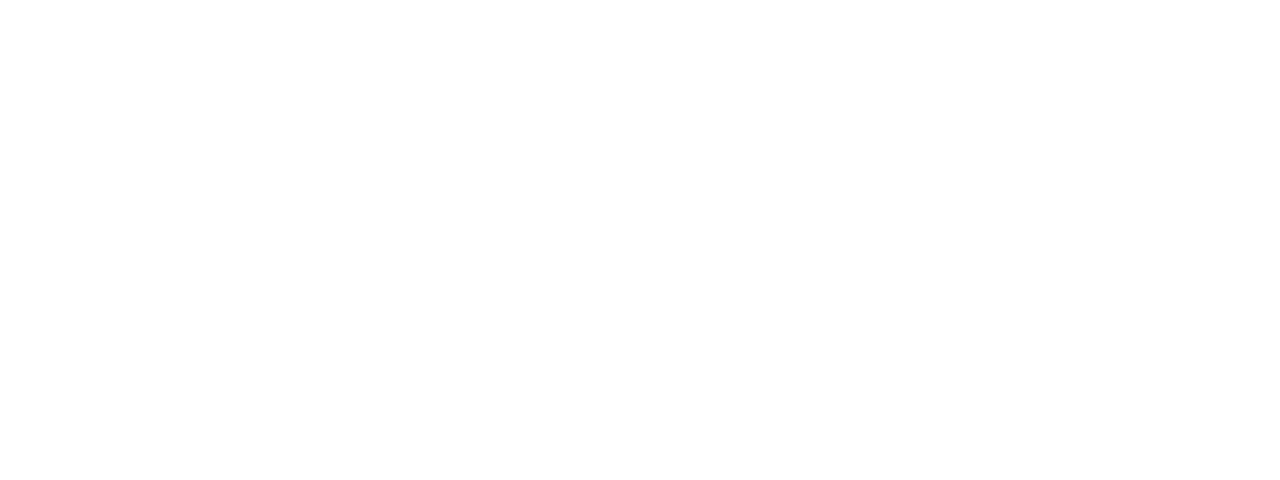
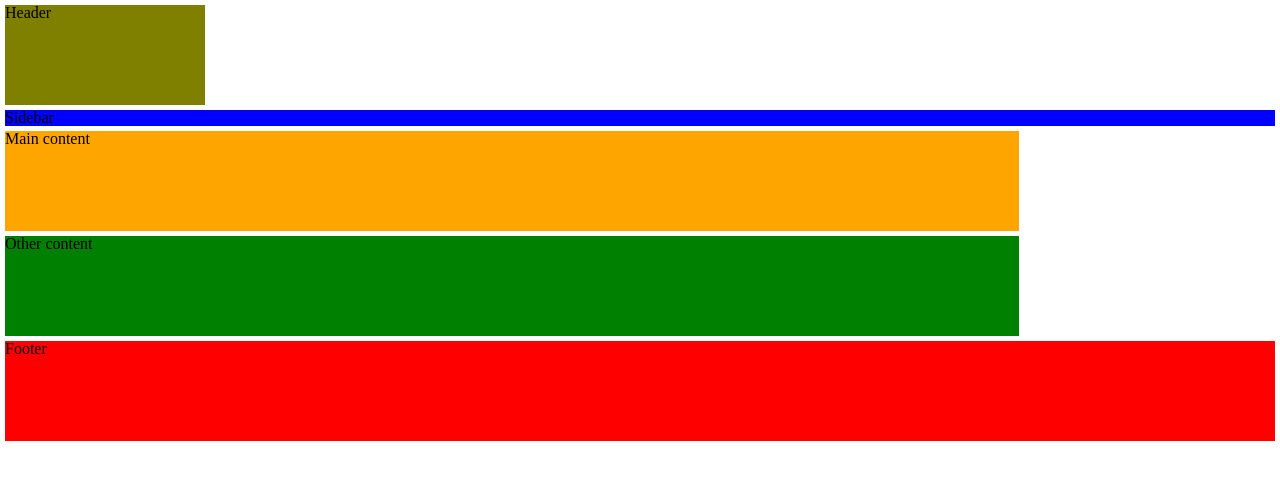
Before and after one commit to sinkevichdenis/SinkevichD_HW, a website: page 09/index.html in a window 1280 px wide. Drawn offline with nearby package versions, Linux system fonts and the light colour scheme.

Commit message:
add index style npm

```diff
--- a/09/index.html
+++ b/09/index.html
@@ -1,14 +1,25 @@
 <!DOCTYPE html>
 <html>
 <head>
-	<title>HomeWork09</title>
-
-	<style>
-
-	</style>
+	<title>HomeWork 09</title>
+	<link rel="stylesheet" type="text/css" href="./node_modules/reset-css/reset.css">
+	<link rel="stylesheet" type="text/css" href="./style.css">
 </head>
 <body>
-
-
+	<div class="header">Header</div>
+	<div class="container">
+		<div class="sidebar">Sidebar</div>
+		<div class="content">
+			<div class="main-content">Main content</div>
+			<div class="other-content">Other content</div>
+		</div>
+	</div>
+	<div class="footer">Footer</div>
 </body>
 </html>
+<!--
+1) Написать стили в style.css для index.html по макетам layout-big-size.png и layout-small-size.png. Размер блоков должны быть адаптивными по размеру окна.
+
+Статические размеры для блоков 100px. Отступы для блоков 5px.
+
+2) Сверстать кастомные чекбокс внутри .main-content блока. Стиль - ваша фантазия. Чекбокс должен иметь стили для двух состояний и для анимации навидения курсора на него. -->
--- a/09/package.json
+++ b/09/package.json
@@ -10,6 +10,7 @@
   "author": "",
   "license": "ISC",
   "dependencies": {
-    "browser-sync": "^2.26.3"
+    "browser-sync": "^2.26.3",
+    "reset-css": "^4.0.1"
   }
 }
--- /dev/null
+++ b/09/style.css
@@ -0,0 +1,54 @@
+div
+{
+	box-sizing: border-box;
+	margin: 5px;
+}
+body
+{
+	box-sizing: border-box;
+	height: 100%;
+	width: 100%;
+
+}
+.header
+{
+	min-height: 100px;
+	width: 200px;
+	background-color: olive;
+}
+.container
+{
+	margin: 0;
+	width: 100%;
+
+}
+.sidebar
+{
+	min-width: 20%;
+	height: 100%;
+	background-color: blue;
+}
+.content
+{
+	margin: 0;
+	height: 100%;
+	width: 80%;
+}
+.main-content
+{
+	height: 100px;
+	width: calc(100%-100px);
+
+
+	background-color: orange;
+}
+.other-content
+{
+	min-height: 100px;
+	background-color: green;
+}
+.footer
+{
+	min-height: 100px;
+	background-color: red;
+}
```
Also changed, not shown: 1 other file.
